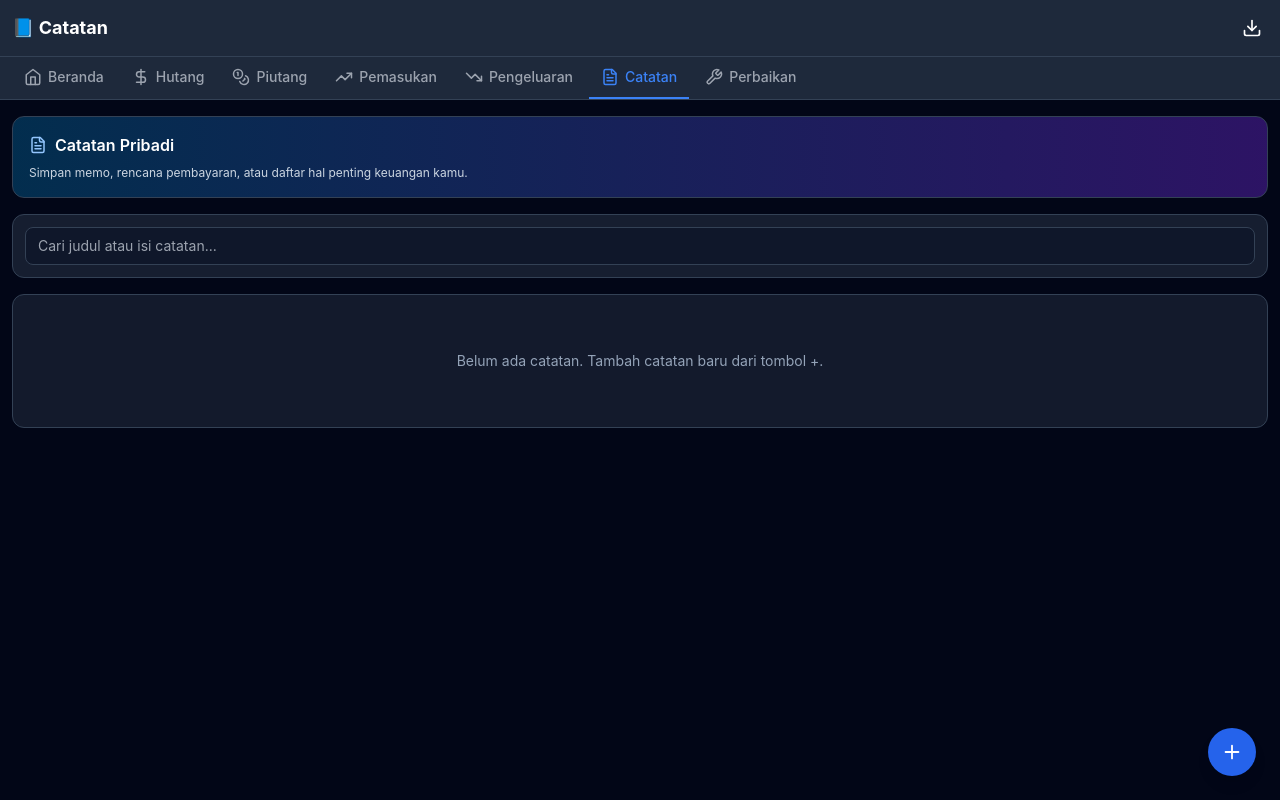
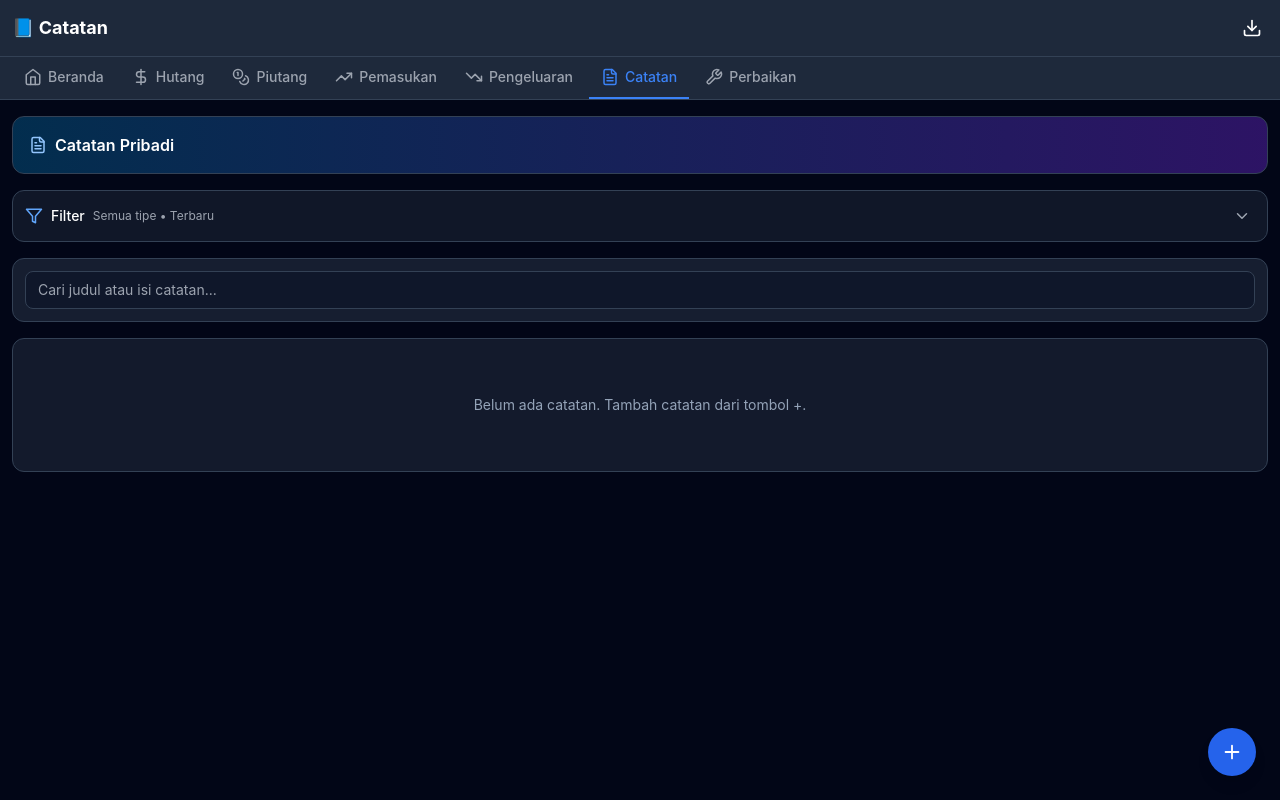
Before and after one commit to irvankusuma/KeuanganAppWeb, a React (Vite) app: page /catatan in a window 1280 px wide. Built offline with nearby package versions, Linux system fonts and the light colour scheme.

Commit message:
Perbaiki UX catatan dan penempatan tombol pembayaran

```diff
--- a/src/pages/Hutang.jsx
+++ b/src/pages/Hutang.jsx
@@ -561,6 +561,9 @@ export default function Hutang() {
                 onChange={(e) => setPayFormData({ ...payFormData, tanggal: e.target.value })}
                 className="w-full bg-slate-900 border border-slate-700 rounded-lg p-2.5 text-sm text-white"
               />
+              <button type="submit" className="w-full bg-emerald-600 hover:bg-emerald-700 text-white py-2.5 rounded-lg font-medium text-sm">
+                Simpan Pembayaran
+              </button>
               <textarea
                 value={payFormData.catatan}
                 onChange={(e) => setPayFormData({ ...payFormData, catatan: e.target.value })}
@@ -568,9 +571,6 @@ export default function Hutang() {
                 className="w-full bg-slate-900 border border-slate-700 rounded-lg p-2.5 text-sm text-white"
                 rows="2"
               />
-              <button type="submit" className="w-full bg-emerald-600 hover:bg-emerald-700 text-white py-2.5 rounded-lg font-medium text-sm">
-                Simpan Pembayaran
-              </button>
             </form>
           </div>
         </div>
--- a/src/pages/Piutang.jsx
+++ b/src/pages/Piutang.jsx
@@ -482,6 +482,9 @@ export default function Piutang() {
                 onChange={(e) => setPayFormData({ ...payFormData, tanggal: e.target.value })}
                 className="w-full bg-slate-900 border border-slate-700 rounded-lg p-2.5 text-sm text-white"
               />
+              <button type="submit" className="w-full bg-emerald-600 hover:bg-emerald-700 text-white py-2.5 rounded-lg font-medium text-sm">
+                Simpan Pembayaran
+              </button>
               <textarea
                 value={payFormData.catatan}
                 onChange={(e) => setPayFormData({ ...payFormData, catatan: e.target.value })}
@@ -489,9 +492,6 @@ export default function Piutang() {
                 className="w-full bg-slate-900 border border-slate-700 rounded-lg p-2.5 text-sm text-white"
                 rows="2"
               />
-              <button type="submit" className="w-full bg-emerald-600 hover:bg-emerald-700 text-white py-2.5 rounded-lg font-medium text-sm">
-                Simpan Pembayaran
-              </button>
             </form>
           </div>
         </div>
--- a/src/pages/catatan.jsx
+++ b/src/pages/catatan.jsx
@@ -1,18 +1,41 @@
 import { useEffect, useMemo, useState } from "react";
-import { Plus, Pencil, Trash2, Save, X, FileText } from "lucide-react";
+import {
+  Plus,
+  Pencil,
+  Trash2,
+  Save,
+  X,
+  FileText,
+  List,
+  MessageSquare,
+  Filter,
+  ChevronDown,
+  ChevronUp,
+} from "lucide-react";
 import LocalStorageService, { SHEETS } from "../services/LocalStorageService";
+
+const NOTE_TYPES = {
+  STANDARD: "standard",
+  BULLET: "bullet",
+  SHORT: "short",
+};
 
 const initialForm = {
   judul: "",
   isi: "",
+  jenis: NOTE_TYPES.STANDARD,
 };
 
 export default function Catatan() {
   const [catatan, setCatatan] = useState([]);
   const [showModal, setShowModal] = useState(false);
+  const [showTypePicker, setShowTypePicker] = useState(false);
   const [editId, setEditId] = useState(null);
   const [search, setSearch] = useState("");
   const [formData, setFormData] = useState(initialForm);
+  const [showFilters, setShowFilters] = useState(false);
+  const [filterType, setFilterType] = useState("all");
+  const [filterSort, setFilterSort] = useState("newest");
 
   useEffect(() => {
     loadData();
@@ -20,22 +43,30 @@ export default function Catatan() {
 
   const loadData = () => {
     const data = LocalStorageService.readSheet(SHEETS.CATATAN);
-    const sorted = [...data].sort(
-      (a, b) => new Date(b.updatedAt || b.createdAt || 0) - new Date(a.updatedAt || a.createdAt || 0),
-    );
-    setCatatan(sorted);
+    setCatatan(data);
   };
 
   const filteredNotes = useMemo(() => {
     const keyword = search.trim().toLowerCase();
-    if (!keyword) return catatan;
 
-    return catatan.filter((item) => {
+    return [...catatan]
+      .filter((item) => {
+        if (filterType !== "all" && (item.jenis || NOTE_TYPES.STANDARD) !== filterType) {
+          return false;
+        }
+
+        if (!keyword) return true;
+
         const judul = (item.judul || "").toLowerCase();
         const isi = (item.isi || "").toLowerCase();
         return judul.includes(keyword) || isi.includes(keyword);
+      })
+      .sort((a, b) => {
+        const dateA = new Date(a.updatedAt || a.createdAt || 0);
+        const dateB = new Date(b.updatedAt || b.createdAt || 0);
+        return filterSort === "newest" ? dateB - dateA : dateA - dateB;
       });
-  }, [catatan, search]);
+  }, [catatan, search, filterType, filterSort]);
 
   const resetForm = () => {
     setFormData(initialForm);
@@ -43,16 +74,36 @@ export default function Catatan() {
     setShowModal(false);
   };
 
+  const openType = (type) => {
+    setFormData({ ...initialForm, jenis: type });
+    setEditId(null);
+    setShowTypePicker(false);
+    setShowModal(true);
+  };
+
   const handleSubmit = (e) => {
     e.preventDefault();
-    if (!formData.judul.trim() || !formData.isi.trim()) {
-      alert("Judul dan isi catatan harus diisi.");
+    const isShort = formData.jenis === NOTE_TYPES.SHORT;
+
+    if (!isShort && !formData.judul.trim()) {
+      alert("Judul harus diisi.");
+      return;
+    }
+
+    if (!formData.isi.trim()) {
+      alert("Isi catatan harus diisi.");
+      return;
+    }
+
+    if (isShort && formData.isi.trim().length > 100) {
+      alert("Catatan singkat maksimal 100 karakter.");
       return;
     }
 
     const payload = {
-      judul: formData.judul.trim(),
+      judul: isShort ? "" : formData.judul.trim(),
       isi: formData.isi.trim(),
+      jenis: formData.jenis,
       tanggal: new Date().toISOString().split("T")[0],
     };
 
@@ -67,16 +118,18 @@ export default function Catatan() {
   };
 
   const handleEdit = (item) => {
+    const type = item.jenis || NOTE_TYPES.STANDARD;
     setEditId(item.id);
     setFormData({
       judul: item.judul || "",
       isi: item.isi || "",
+      jenis: type,
     });
     setShowModal(true);
   };
 
   const handleDelete = (item) => {
-    if (confirm(`Hapus catatan \"${item.judul}\"?`)) {
+    if (confirm(`Hapus catatan \"${item.judul || "Catatan Singkat"}\"?`)) {
       LocalStorageService.deleteRow(SHEETS.CATATAN, item.id);
       loadData();
     }
@@ -94,16 +147,101 @@ export default function Catatan() {
     });
   };
 
+  const getTypeLabel = (type) => {
+    if (type === NOTE_TYPES.BULLET) return "List";
+    if (type === NOTE_TYPES.SHORT) return "Singkat";
+    return "Standar";
+  };
+
+  const getActiveFilterLabel = () => {
+    const sortLabel = filterSort === "newest" ? "Terbaru" : "Terlama";
+    const typeLabel = filterType === "all" ? "Semua tipe" : getTypeLabel(filterType);
+    return `${typeLabel} • ${sortLabel}`;
+  };
+
+  const bulletItems = (text) =>
+    text
+      .split("\n")
+      .map((line) => line.trim())
+      .filter(Boolean);
+
+  const selectedType = formData.jenis;
+  const isShort = selectedType === NOTE_TYPES.SHORT;
+  const isBullet = selectedType === NOTE_TYPES.BULLET;
+
   return (
     <div className="space-y-4">
       <div className="bg-gradient-to-r from-sky-700/40 to-violet-700/40 border border-slate-700 rounded-xl p-4">
-        <div className="flex items-center gap-2 text-white mb-2">
+        <div className="flex items-center gap-2 text-white">
           <FileText size={18} className="text-blue-300" />
           <h2 className="font-semibold">Catatan Pribadi</h2>
         </div>
-        <p className="text-xs text-slate-300">
-          Simpan memo, rencana pembayaran, atau daftar hal penting keuangan kamu.
-        </p>
+      </div>
+
+      <div className="mb-4 bg-slate-800/50 rounded-xl border border-slate-700 overflow-hidden">
+        <div
+          className="p-3 flex items-center justify-between cursor-pointer hover:bg-slate-700/50 transition"
+          onClick={() => setShowFilters(!showFilters)}>
+          <div className="flex items-center gap-2">
+            <Filter size={18} className="text-blue-400" />
+            <span className="text-sm font-medium text-white">Filter</span>
+            <span className="text-xs text-gray-400">{getActiveFilterLabel()}</span>
+          </div>
+          <button className="p-1 text-gray-400 hover:text-white">
+            {showFilters ? <ChevronUp size={18} /> : <ChevronDown size={18} />}
+          </button>
+        </div>
+
+        {showFilters && (
+          <div className="p-4 pt-0 border-t border-slate-700 space-y-3">
+            <div>
+              <span className="text-xs text-gray-400 block mb-2">Kategori:</span>
+              <div className="flex flex-wrap gap-1.5">
+                {[
+                  { value: "all", label: "Semua" },
+                  { value: NOTE_TYPES.STANDARD, label: "Standar" },
+                  { value: NOTE_TYPES.BULLET, label: "List" },
+                  { value: NOTE_TYPES.SHORT, label: "Singkat" },
+                ].map((item) => (
+                  <button
+                    key={item.value}
+                    onClick={() => setFilterType(item.value)}
+                    className={`px-2.5 py-1 text-xs rounded-full ${
+                      filterType === item.value
+                        ? "bg-blue-600 text-white"
+                        : "bg-slate-700 text-gray-300 hover:bg-slate-600"
+                    }`}>
+                    {item.label}
+                  </button>
+                ))}
+              </div>
+            </div>
+
+            <div>
+              <span className="text-xs text-gray-400 block mb-2">Urutan:</span>
+              <div className="flex gap-1.5">
+                <button
+                  onClick={() => setFilterSort("newest")}
+                  className={`px-2.5 py-1 text-xs rounded-full ${
+                    filterSort === "newest"
+                      ? "bg-blue-600 text-white"
+                      : "bg-slate-700 text-gray-300 hover:bg-slate-600"
+                  }`}>
+                  Terbaru
+                </button>
+                <button
+                  onClick={() => setFilterSort("oldest")}
+                  className={`px-2.5 py-1 text-xs rounded-full ${
+                    filterSort === "oldest"
+                      ? "bg-blue-600 text-white"
+                      : "bg-slate-700 text-gray-300 hover:bg-slate-600"
+                  }`}>
+                  Terlama
+                </button>
+              </div>
+            </div>
+          </div>
+        )}
       </div>
 
       <div className="bg-slate-800/70 border border-slate-700 rounded-xl p-3">
@@ -118,59 +256,121 @@ export default function Catatan() {
 
       <div className="space-y-3">
         {filteredNotes.length > 0 ? (
-          filteredNotes.map((item) => (
+          filteredNotes.map((item) => {
+            const type = item.jenis || NOTE_TYPES.STANDARD;
+            return (
               <div key={item.id} className="bg-slate-800 border border-slate-700 rounded-xl p-3">
                 <div className="flex items-start justify-between gap-3">
                   <div>
-                  <h3 className="text-sm font-semibold text-white">{item.judul}</h3>
-                  <p className="text-[11px] text-slate-400 mt-0.5">Terakhir diubah: {formatDateTime(item)}</p>
+                    <div className="flex items-center gap-2">
+                      <h3 className="text-sm font-semibold text-white">
+                        {item.judul || "Catatan Singkat"}
+                      </h3>
+                      <span className="text-[10px] bg-slate-700 text-slate-300 px-1.5 py-0.5 rounded-full">
+                        {getTypeLabel(type)}
+                      </span>
+                    </div>
+                    <p className="text-[11px] text-slate-400 mt-0.5">
+                      Terakhir diubah: {formatDateTime(item)}
+                    </p>
                   </div>
                   <div className="flex gap-1.5">
                     <button
                       onClick={() => handleEdit(item)}
                       className="p-1.5 rounded-md bg-blue-600/20 text-blue-300 hover:bg-blue-600/40"
-                    aria-label="Edit catatan"
-                  >
+                      aria-label="Edit catatan">
                       <Pencil size={14} />
                     </button>
                     <button
                       onClick={() => handleDelete(item)}
                       className="p-1.5 rounded-md bg-red-600/20 text-red-300 hover:bg-red-600/40"
-                    aria-label="Hapus catatan"
-                  >
+                      aria-label="Hapus catatan">
                       <Trash2 size={14} />
                     </button>
                   </div>
                 </div>
+
+                {type === NOTE_TYPES.BULLET ? (
+                  <ul className="text-sm text-slate-200 mt-2 space-y-1">
+                    {bulletItems(item.isi || "").map((line, idx) => (
+                      <li key={`${item.id}-${idx}`} className="flex gap-2">
+                        <span>•</span>
+                        <span>{line}</span>
+                      </li>
+                    ))}
+                  </ul>
+                ) : (
                   <p className="text-sm text-slate-200 mt-2 whitespace-pre-wrap">{item.isi}</p>
+                )}
               </div>
-          ))
+            );
+          })
         ) : (
           <div className="text-center text-sm text-slate-400 py-14 bg-slate-800/60 border border-slate-700 rounded-xl">
-            {search ? "Catatan tidak ditemukan." : "Belum ada catatan. Tambah catatan baru dari tombol +."}
+            {search ? "Catatan tidak ditemukan." : "Belum ada catatan. Tambah catatan dari tombol +."}
           </div>
         )}
       </div>
 
       <button
-        onClick={() => setShowModal(true)}
+        onClick={() => setShowTypePicker(true)}
         className="fixed bottom-20 md:bottom-6 right-6 w-12 h-12 bg-blue-600 hover:bg-blue-700 rounded-full flex items-center justify-center shadow-lg z-40"
-        aria-label="Tambah catatan"
-      >
+        aria-label="Tambah catatan">
         <Plus size={22} />
       </button>
 
+      {showTypePicker && (
+        <div
+          className="fixed inset-0 bg-black/50 flex items-end md:items-center justify-center z-50 p-3"
+          onClick={() => setShowTypePicker(false)}>
+          <div
+            className="bg-slate-800 rounded-t-xl md:rounded-xl w-full md:max-w-md border border-slate-700"
+            onClick={(e) => e.stopPropagation()}>
+            <div className="p-3 border-b border-slate-700 flex justify-between items-center">
+              <h2 className="font-semibold">Pilih Tipe Catatan</h2>
+              <button onClick={() => setShowTypePicker(false)} className="p-1.5 hover:bg-slate-700 rounded-lg">
+                <X size={18} />
+              </button>
+            </div>
+            <div className="p-3 space-y-2">
+              <button
+                onClick={() => openType(NOTE_TYPES.STANDARD)}
+                className="w-full bg-slate-700 hover:bg-slate-600 rounded-lg px-3 py-2 text-left text-sm flex items-center gap-2">
+                <FileText size={16} /> Judul + Catatan
+              </button>
+              <button
+                onClick={() => openType(NOTE_TYPES.BULLET)}
+                className="w-full bg-slate-700 hover:bg-slate-600 rounded-lg px-3 py-2 text-left text-sm flex items-center gap-2">
+                <List size={16} /> Judul + Catatan Bertitik
+              </button>
+              <button
+                onClick={() => openType(NOTE_TYPES.SHORT)}
+                className="w-full bg-slate-700 hover:bg-slate-600 rounded-lg px-3 py-2 text-left text-sm flex items-center gap-2">
+                <MessageSquare size={16} /> Catatan Singkat (maks 100 karakter)
+              </button>
+            </div>
+          </div>
+        </div>
+      )}
+
       {showModal && (
-        <div className="fixed inset-0 bg-black/50 flex items-end md:items-center justify-center z-50 p-3" onClick={resetForm}>
-          <div className="bg-slate-800 rounded-t-xl md:rounded-xl w-full md:max-w-lg max-h-[90vh] overflow-auto" onClick={(e) => e.stopPropagation()}>
+        <div
+          className="fixed inset-0 bg-black/50 flex items-end md:items-center justify-center z-50 p-3"
+          onClick={resetForm}>
+          <div
+            className="bg-slate-800 rounded-t-xl md:rounded-xl w-full md:max-w-lg max-h-[90vh] overflow-auto"
+            onClick={(e) => e.stopPropagation()}>
             <div className="sticky top-0 bg-slate-800 border-b border-slate-700 p-3 flex justify-between items-center z-10">
-              <h2 className="text-lg font-bold">{editId ? "Edit Catatan" : "Tambah Catatan"}</h2>
+              <h2 className="text-lg font-bold">
+                {editId ? "Edit Catatan" : "Tambah Catatan"} ({getTypeLabel(selectedType)})
+              </h2>
               <button onClick={resetForm} className="p-1.5 hover:bg-slate-700 rounded-lg">
                 <X size={18} />
               </button>
             </div>
 
             <form onSubmit={handleSubmit} className="p-3 space-y-3 pb-5">
+              {!isShort && (
                 <div>
                   <label className="block text-xs text-gray-400 mb-1">Judul</label>
                   <input
@@ -178,27 +378,41 @@ export default function Catatan() {
                     value={formData.judul}
                     onChange={(e) => setFormData({ ...formData, judul: e.target.value })}
                     className="w-full bg-slate-900 border border-slate-700 rounded-lg p-2.5 text-sm text-white"
-                  placeholder="Contoh: Follow up piutang Budi"
+                    placeholder="Contoh: Belanja bulanan"
                     required
                   />
                 </div>
+              )}
 
               <div>
-                <label className="block text-xs text-gray-400 mb-1">Isi Catatan</label>
+                <label className="block text-xs text-gray-400 mb-1">
+                  {isBullet ? "Catatan (tekan Enter untuk poin baru)" : "Isi Catatan"}
+                </label>
                 <textarea
                   value={formData.isi}
                   onChange={(e) => setFormData({ ...formData, isi: e.target.value })}
                   className="w-full bg-slate-900 border border-slate-700 rounded-lg p-2.5 text-sm text-white"
-                  rows="8"
-                  placeholder="Tulis catatan di sini..."
+                  rows={isShort ? 3 : 8}
+                  maxLength={isShort ? 100 : undefined}
+                  placeholder={
+                    isBullet
+                      ? "Mentega\nGaram\nSusu\nGula"
+                      : isShort
+                        ? "Tulis catatan singkat..."
+                        : "Tulis catatan di sini..."
+                  }
                   required
                 />
+                {isShort && (
+                  <div className="text-[11px] text-gray-400 mt-1 text-right">
+                    {formData.isi.length}/100
+                  </div>
+                )}
               </div>
 
               <button
                 type="submit"
-                className="w-full bg-blue-600 hover:bg-blue-700 text-white py-2.5 rounded-lg font-medium text-sm mt-2 mb-2 flex items-center justify-center gap-2"
-              >
+                className="w-full bg-blue-600 hover:bg-blue-700 text-white py-2.5 rounded-lg font-medium text-sm mt-2 mb-2 flex items-center justify-center gap-2">
                 <Save size={16} /> {editId ? "Simpan Perubahan" : "Simpan Catatan"}
               </button>
             </form>
```
Also changed, not shown: src/App.jsx (+5 -3 lines). Lines whose indentation alone changed are shown as unchanged.
